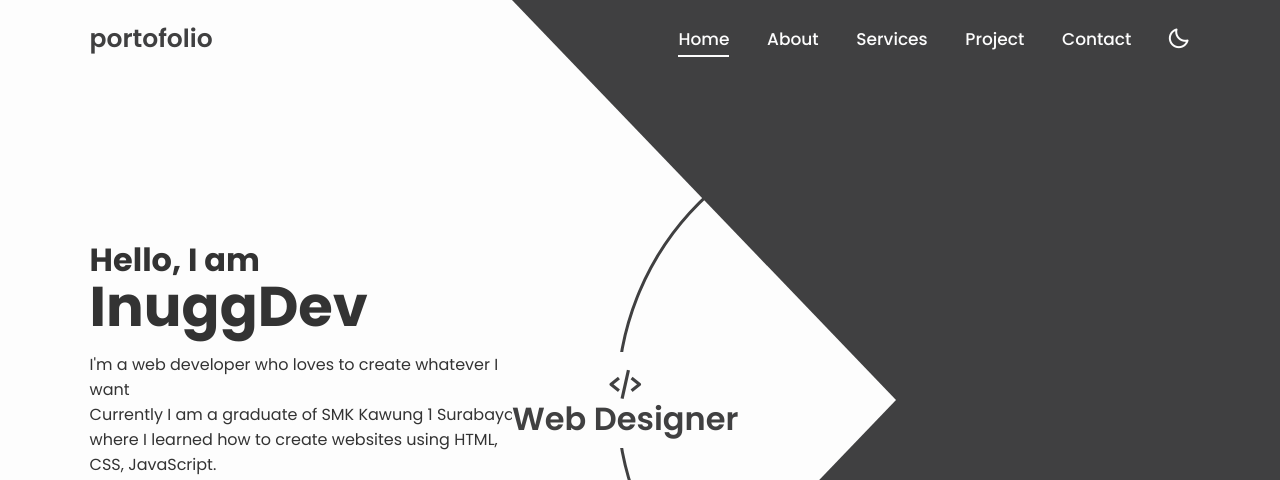
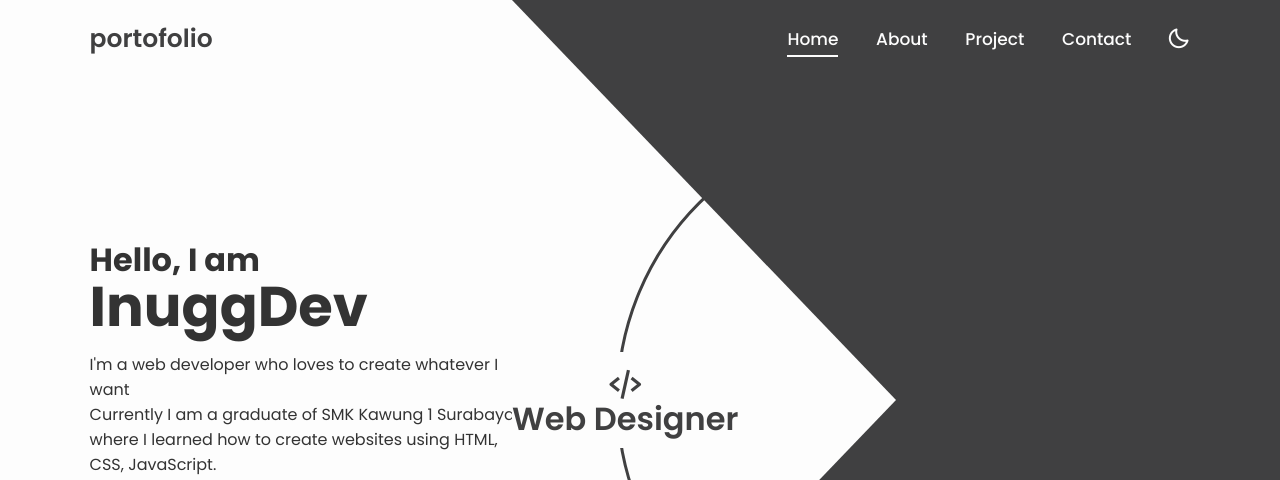
Before and after one commit to InuggCops/InuggCops.github.io, a plain HTML site: page index.html in a window 1280 px wide. Shown: the top 480 px of the page. Drawn offline with nearby package versions, Linux system fonts and the light colour scheme.

Commit message:
Update index.html

```diff
--- a/index.html
+++ b/index.html
@@ -19,7 +19,7 @@
         <nav class="navbar">
             <a href="#home" class="active">Home</a>
             <a href="#about">About</a>
-            <a href="#services">Services</a>
+            <!-- <a href="#services">Services</a> -->
             <a href="#project">Project</a>
             <a href="#contact">Contact</a>
         </nav>
```
